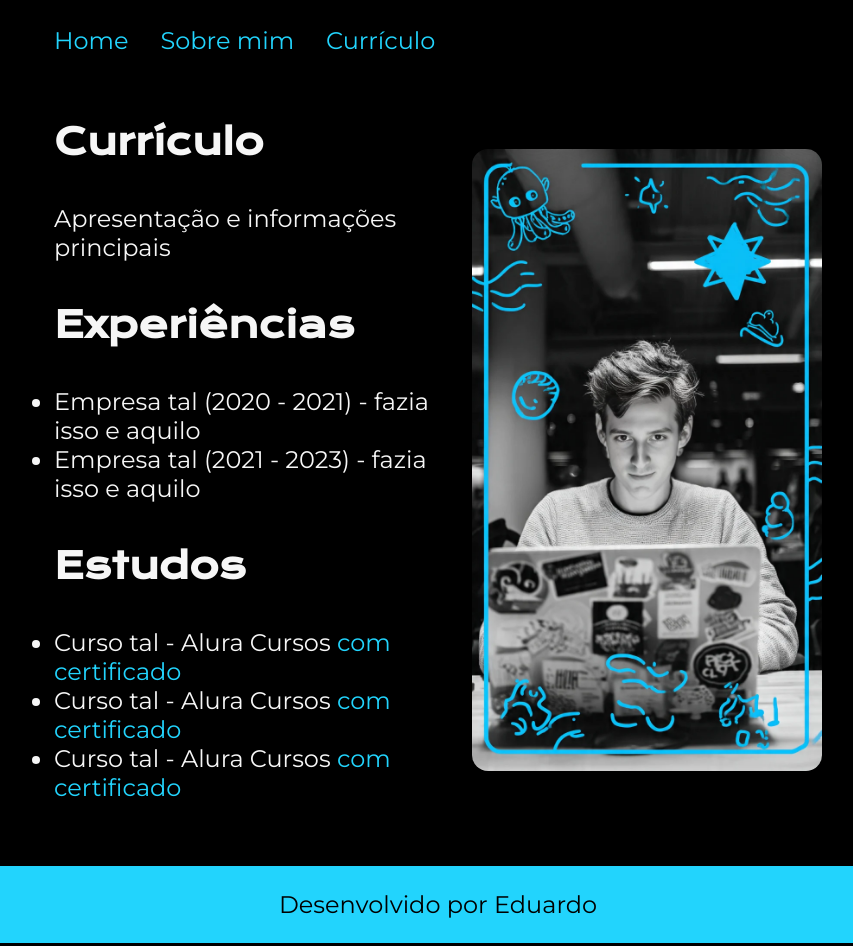
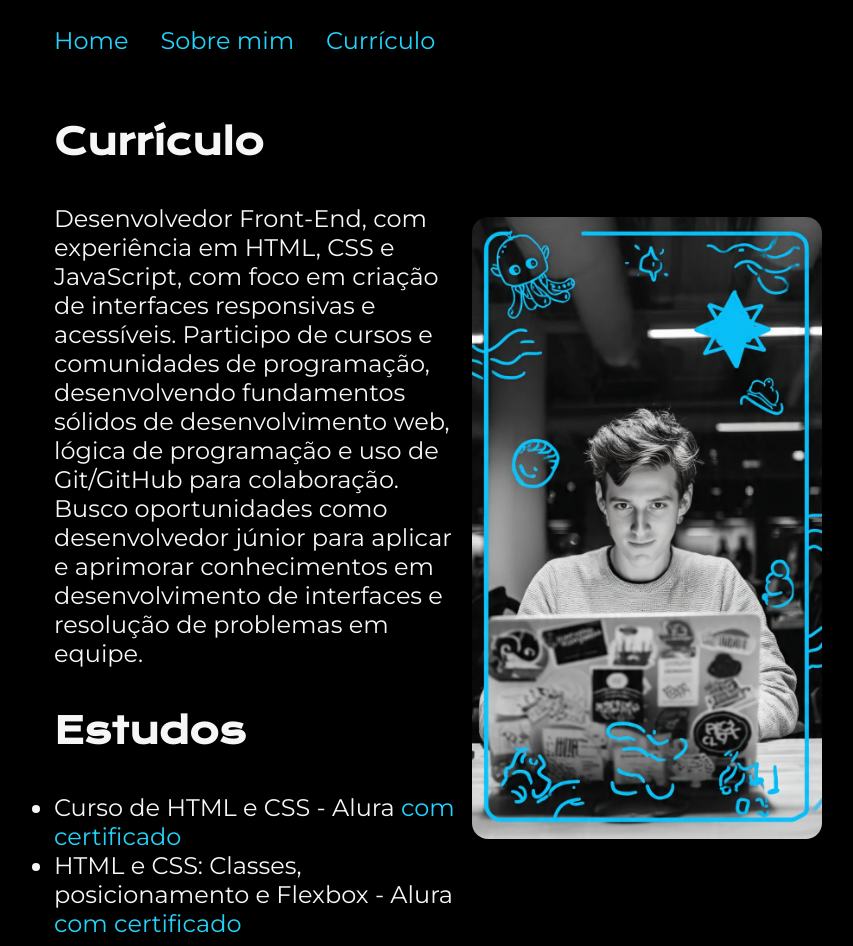
Before and after one commit to eduardo-lobo-cyber/curriculo, a plain HTML site: page curiculo.html in a window 1280 px wide. Shown: the top 946 px of the page, without its empty margins (202-1055 px from the left). Drawn offline with nearby package versions, Linux system fonts and the light colour scheme.

Commit message:
Revise curriculum details and add course certificates
Updated the curriculum content and added new courses with certificates.

```diff
--- a/curiculo.html
+++ b/curiculo.html
@@ -19,19 +19,14 @@
         <section class="apresentacao__conteudo">
             <h1 class="apresentacao__conteudo__titulo">Currículo</h1>
             <p class="apresentacao__conteudo__texto">
-                Apresentação e informações principais
+                Desenvolvedor Front-End, com experiência em HTML, CSS e JavaScript, com foco em criação de interfaces responsivas e acessíveis. Participo de cursos e comunidades de programação, desenvolvendo fundamentos sólidos de desenvolvimento web, lógica de programação e uso de Git/GitHub para colaboração. Busco oportunidades como desenvolvedor júnior para aplicar e aprimorar conhecimentos em desenvolvimento de interfaces e resolução de problemas em equipe.
+
             </p>
-            <h2 class="apresentacao__conteudo__titulo">Experiências</h2>
-            <ul class="apresentacao__conteudo__texto">
-                <li> Empresa tal (2020 - 2021) - fazia isso e aquilo </li>
-                <li> Empresa tal (2021 - 2023) - fazia isso e aquilo </li>
-            </ul>
             <h2 class="apresentacao__conteudo__titulo">Estudos</h2>
             <div class="apresentacao__conteudo__texto">
             <ul class="apresentacao__conteudo__texto">
-                <li>Curso tal - Alura Cursos <a href="linkdocertificado">com certificado</a> </li>
-                <li>Curso tal - Alura Cursos <a href="linkdocertificado">com certificado</a></li>
-                <li>Curso tal - Alura Cursos <a href="linkdocertificado">com certificado</a></li>
+                <li>Curso de HTML e CSS - Alura <a href="https://cursos.alura.com.br/certificate/c719025b-7de3-41b9-a4b3-e5edf77902cc?lang=pt_BR">com certificado</a> </li>
+                <li>HTML e CSS: Classes, posicionamento e Flexbox - Alura <a href="https://cursos.alura.com.br/certificate/6c8664b8-5965-4b8b-8e3f-32b19ce11b63?lang=pt_BR">com certificado</a></li>
             </ul>
             </div>
         </section>
```
